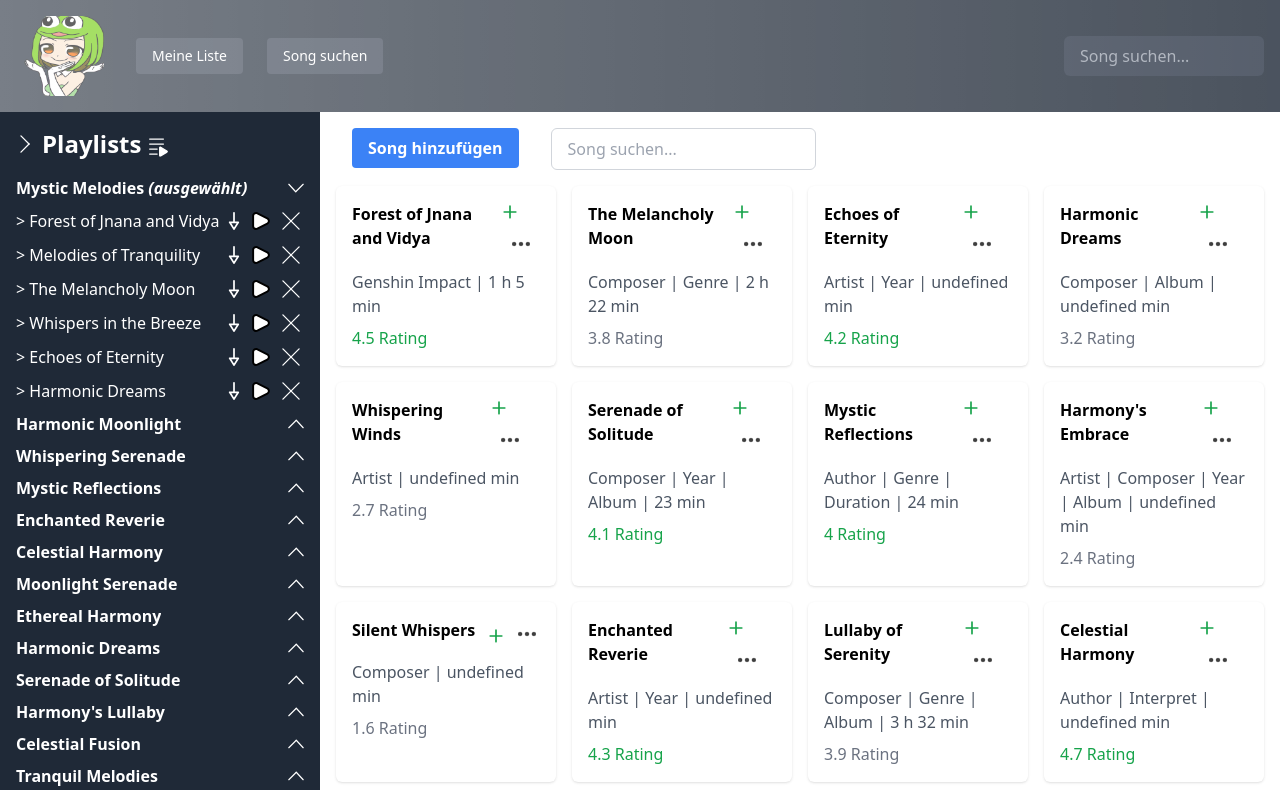
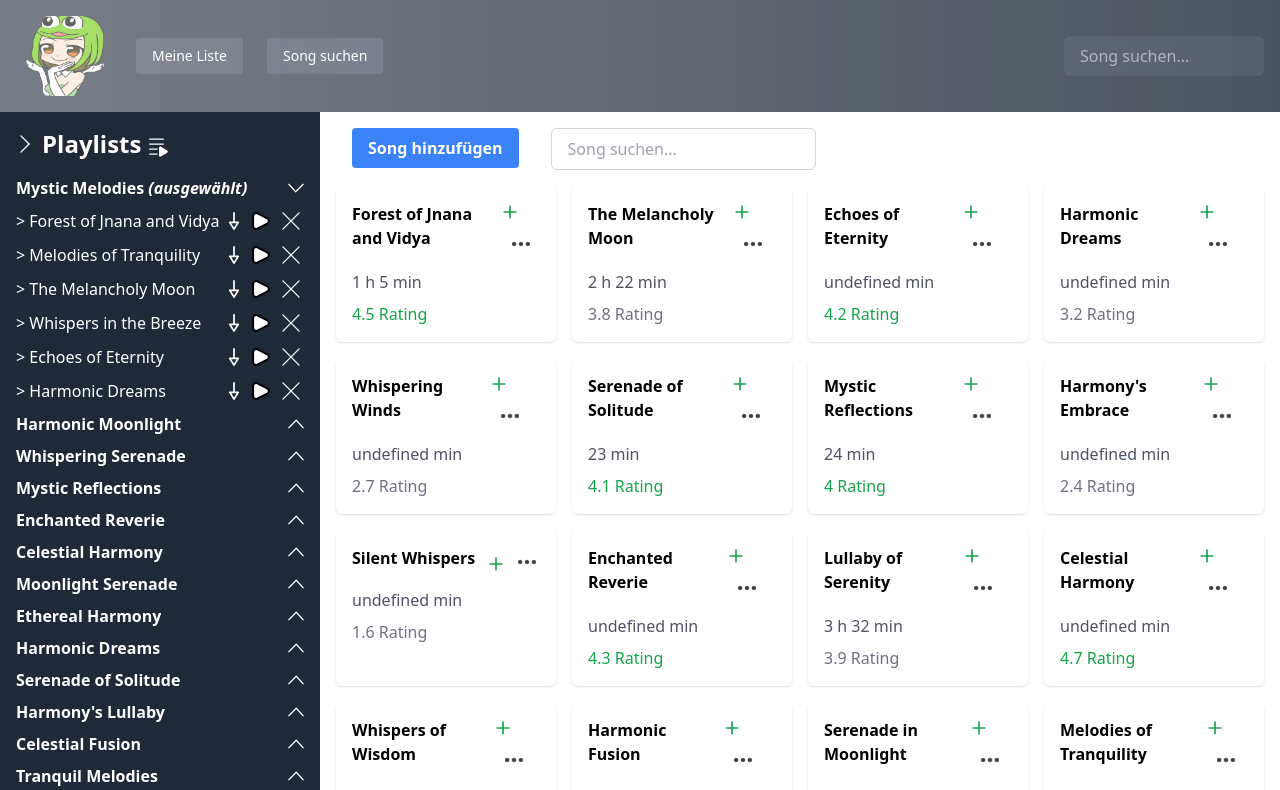
Before and after one commit to dominictosku/Mongo-Python, a Vue app in the folder jukebox/: page / in a window 1280 px wide. Shown: the top 790 px of the page. Built offline with nearby package versions, Linux system fonts and the light colour scheme.

Commit message:
feat: song array changed to object

```diff
--- a/jukebox/src/components/Song.vue
+++ b/jukebox/src/components/Song.vue
@@ -5,7 +5,13 @@ defineProps({
     song: {
         _id: String,
         name: String,
-        attributes: Array,
+        attributes: {
+            composer: String,
+            genre: String,
+            year: Number,
+            album: String,
+            required: false
+        },
         duration: Number,
         rating: String,
         required: true,
@@ -89,10 +95,14 @@ window.addEventListener('resize', handleScreenWidthChange);
         </div>
     </div>
     <div class="text-gray-600 mb-2">
-        <span v-for="attribute in song.attributes" :key="attribute">
-            {{ attribute }} |
+        <span>
+            {{ song.attributes.composer != "" && song.attributes.composer != undefined ? song.attributes.composer + " |" : '' }}
+            {{ song.attributes.genre != "" && song.attributes.genre != undefined ? song.attributes.genre + " |" : '' }}
+            {{ song.attributes.interpret != "" && song.attributes.interpret != undefined ? song.attributes.interpret + " |" : '' }}
+            {{ song.attributes.year != "" && song.attributes.year != undefined ? song.attributes.year + " |" : '' }}
+            {{ song.attributes.album != "" && song.attributes.album != undefined ? song.attributes.album : '' }}
             <!-- last objects in line is duration -->
-            <span v-if="isLastAttribute(attribute, song.attributes)">{{ durationValue(song.duartion) }}</span>
+            <span>{{ durationValue(song.duartion) }}</span>
         </span>
     </div>
     <div class="text-gray-500" :class="song.rating >= 4 ? 'text-green-600' : ''">{{ song.rating }} Rating</div>
```
